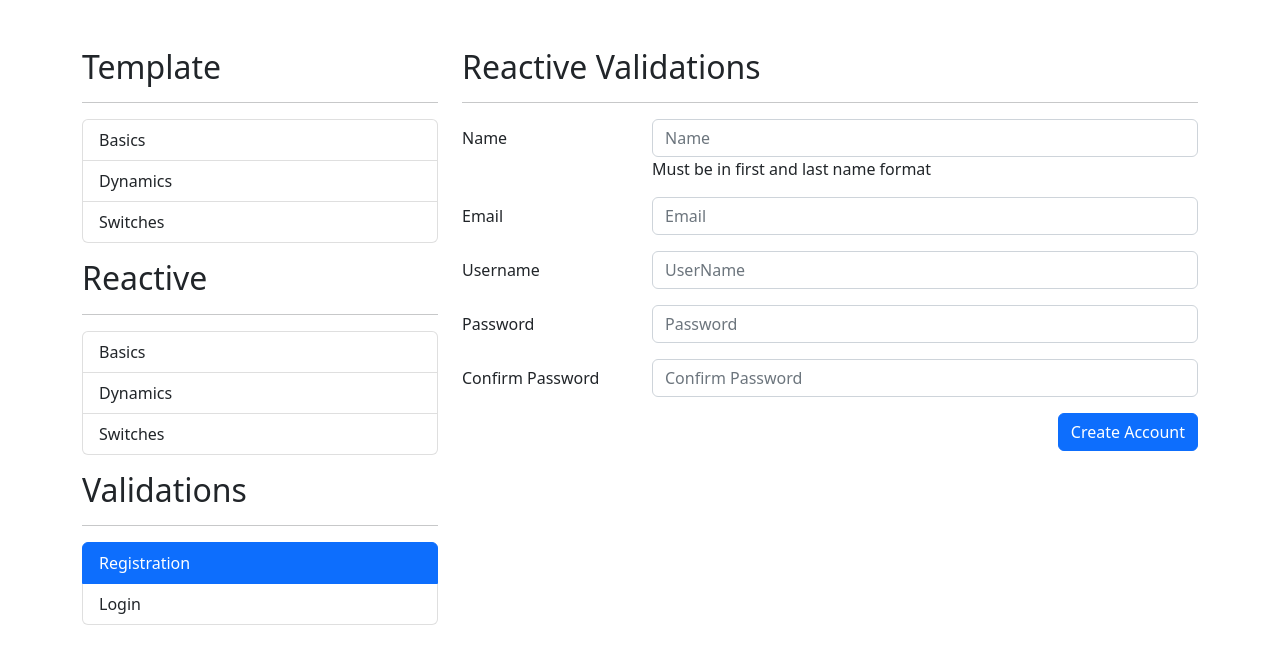
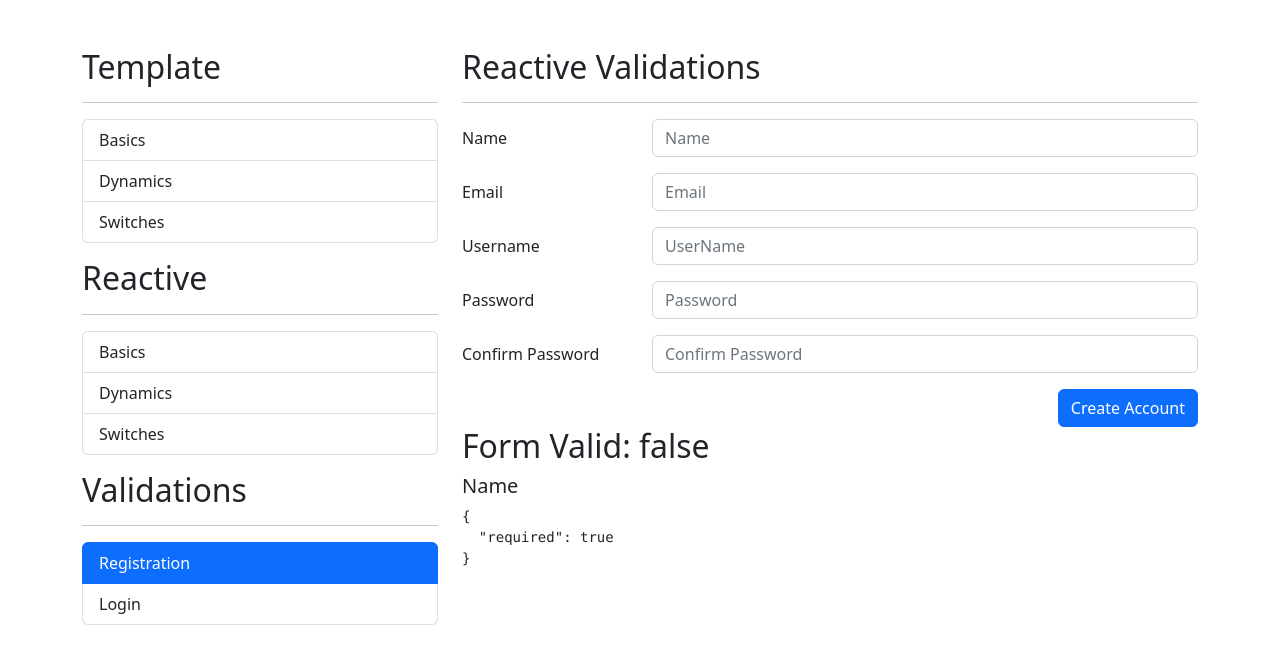
Before and after one commit to BryanParada/FormsApp, an Angular app: page /auth/registration in a window 1280 px wide. Shown: the top 664 px of the page. Built offline with nearby package versions, Linux system fonts and the light colour scheme.

Commit message:
V269 - RegEx name

```diff
--- a/src/app/auth/auth.module.ts
+++ b/src/app/auth/auth.module.ts
@@ -1,5 +1,6 @@
 import { NgModule } from '@angular/core';
 import { CommonModule } from '@angular/common';
+import { ReactiveFormsModule } from '@angular/forms';
 
 
 import { AuthRoutingModule } from './auth-routing.module';
@@ -14,7 +15,8 @@ import { LoginComponent } from './pages/login/login.component';
   ],
   imports: [
     CommonModule,
-    AuthRoutingModule
+    AuthRoutingModule,
+    ReactiveFormsModule
   ]
 })
 export class AuthModule { }
--- a/src/app/auth/pages/registration/registration.component.html
+++ b/src/app/auth/pages/registration/registration.component.html
@@ -4,7 +4,7 @@
 <div class="row">
     <div class="col">
 
-        <form autocomplete="off">
+        <form autocomplete="off" [formGroup]="myFormRegistration" (ngSubmit)="submitForm()">
 
                 <!-- name -->
                 <div class="row mb-3">
@@ -12,8 +12,11 @@
                     <div class="col-sm-9">
                             <input type="text"
                                    class="form-control"
-                                   placeholder="Name">
-                                   <span>Must be in first and last name format</span>
+                                   placeholder="Name"
+                                   formControlName="name"
+                                   >
+                                   <span class="form-text text-danger"
+                                        *ngIf="invalidField('name')">Must be in first and last name format</span>
                     </div>
                 </div>
 
@@ -60,7 +63,8 @@
 
                 <div class="row">
                     <div class="col">
-                        <button class="btn btn-primary float-end">Create Account</button>
+                        <button class="btn btn-primary float-end"
+                                type="submit">Create Account</button>
                     </div>
                 </div>
 
@@ -68,3 +72,9 @@
         </form>
     </div>
 </div>
+
+<h2>Form Valid: {{myFormRegistration.valid}}
+</h2>
+
+<h5>Name</h5>
+<pre>{{ myFormRegistration.controls['name'].errors | json}}</pre>
--- a/src/app/auth/pages/registration/registration.component.ts
+++ b/src/app/auth/pages/registration/registration.component.ts
@@ -1,4 +1,5 @@
 import { Component, OnInit } from '@angular/core';
+import { FormBuilder, FormGroup, Validators } from '@angular/forms';
 
 @Component({
   selector: 'app-registration',
@@ -8,9 +9,28 @@ import { Component, OnInit } from '@angular/core';
 })
 export class RegistrationComponent implements OnInit {
 
-  constructor() { }
+  //TODO: TEMPORAL
+  name_lastnamePattern: string = '([a-zA-Z]+) ([a-zA-Z]+)';
+  // '([a-zA-Z]+) (.+[a-zA-Z]+).+$'; // para 2 apellidos Te obliga a escribir al menos 2 palabras, pero te permite añadir 3 o más.
+
+  myFormRegistration: FormGroup = this.fb.group({
+    name: ['', [Validators.required, Validators.pattern( this.name_lastnamePattern)] ]
+  })
+
+  constructor( private fb: FormBuilder) { }
 
   ngOnInit(): void {
   }
 
+  invalidField(field: string){
+    return this.myFormRegistration.get(field)?.invalid
+          && this.myFormRegistration.get(field)?.touched
+  }
+
+  submitForm(){
+    console.log(this.myFormRegistration.value);
+    this.myFormRegistration.markAllAsTouched;
+
+  }
+
 }
```
